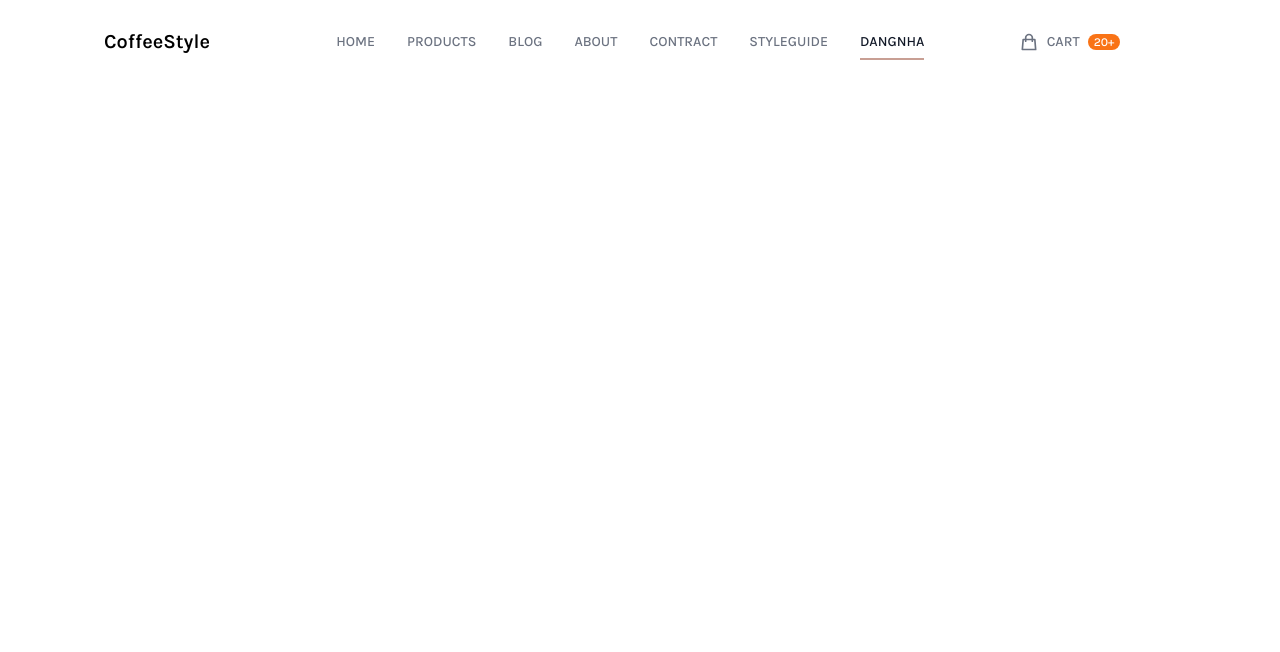
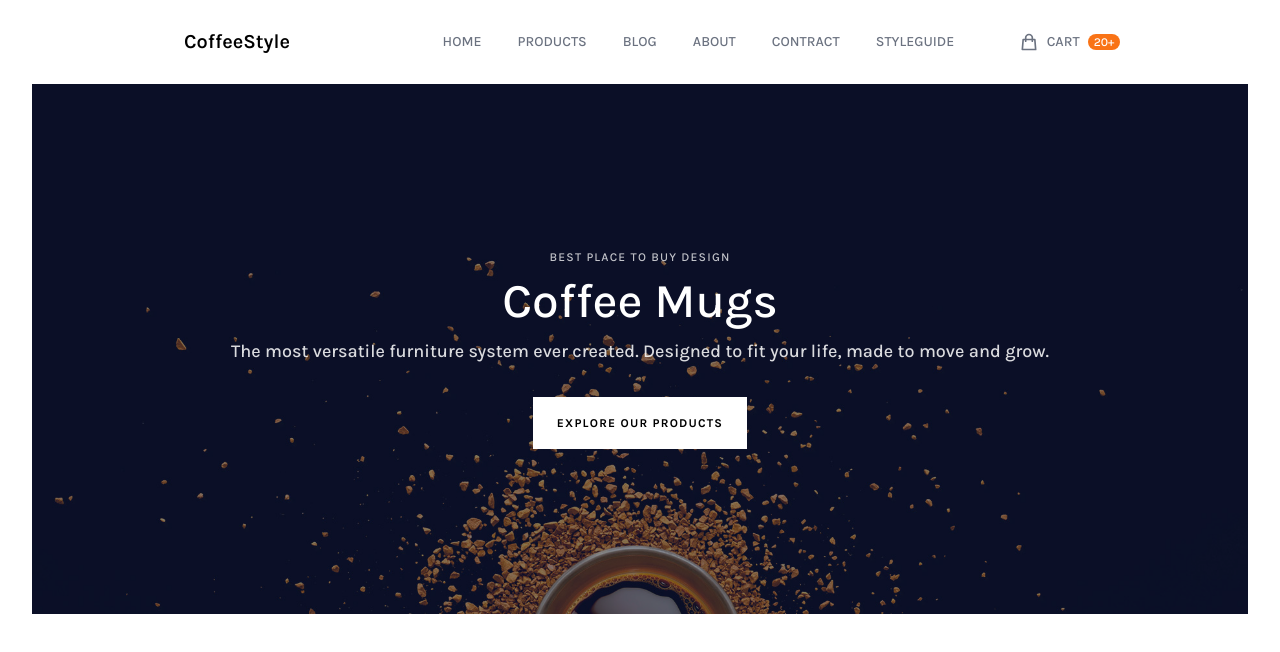
Before and after one commit to dangnha/my-first-tailwind-web, a website: page public/index.html in a window 1280 px wide. Drawn offline with Linux system fonts and the light colour scheme.

Commit message:
Add Slider

```diff
--- a/public/index.html
+++ b/public/index.html
@@ -18,12 +18,13 @@
             <!-- Header -->
             <div class="header py-6 mr-8 lg:mx-10">
                 <div class="nav flex flex-row justify-between items-center relative">
-                    <div class="logo basic-2/6 text-center text-xl font-semibold cursor-pointer px-8">
+                    <div class="logo basic-2/6 text-center text-xl font-semibold cursor-pointer px-8 lg:pl-28">
                         <a href="#">CoffeeStyle</a>
                     </div>
 
+                    <!-- navigation -->
 
-                    <ul id="nav-menu" class=" hidden basis-3/6 lg:flex lg:justify-end lg:gap-8 uppercase text-sm text-gray-500">
+                    <ul id="nav-menu" class=" hidden basis-3/6 lg:flex lg:justify-end lg:gap-9 uppercase text-sm text-gray-500">
                         <li class="top-menu-item">
                             <a href="">home</a>
                         </li>
@@ -42,11 +43,12 @@
                         <li class="top-menu-item">
                             <a href="">styleguide</a>
                         </li>
-                        <li class="top-menu-item top-menu-item-active">
+                        <!-- <li class="top-menu-item top-menu-item-active">
                             <a href="https://github.com/dangnha" target="blank">dangnha</a>
-                        </li>
+                        </li> -->
                     </ul>
 
+                    <!-- Cart logo -->
 
                     <ul class="cart basis-3/6 lg:basis-1/6  text-sm text-gray-500  flex lg:justify-start justify-end font-medium uppercase">
                         <li>
@@ -60,23 +62,32 @@
                         </li>
                     </ul>
 
+                    <!-- Menu hidden -->
                     <div class="menu-hidden basis-1/6 lg:hidden px-5 flex items-center cursor-pointer">
                         <svg id="nav-menu-toggle" xmlns="http://www.w3.org/2000/svg" class="h-6 w-6" fill="none" viewBox="0 0 24 24" stroke="currentColor" stroke-width="2">
                             <path stroke-linecap="round" stroke-linejoin="round" d="M4 6h16M4 12h16M4 18h16" />
-                          </svg>
+                        </svg>
                     </div>
 
-                    <!-- <div class="menu-hide">
-
-                    </div> -->
                 </div>
             </div>
 
             <!-- Body page -->
             <div id="body-page">
                 <!-- Slide -->
-                <div class="slide">
-
+                <div class="slide h-[530px] bg-[url(./img/slider.jpg)] bg-cover bg-no-repeat bg-bottom">
+                    <div class="w-full h-full flex justify-center items-center bg-gray-900 bg-opacity-50">
+                        <div class="text-white text-center">
+                            <div class="tracking-widest uppercase text-xs opacity-75">best place to buy design</div>
+                            <div class="text-5xl my-3 ">Coffee Mugs</div>
+                            <div class="text-lg mb-8 opacity-[0.85] px-3">
+                                The most versatile furniture system ever created. Designed to fit your life, made to move and grow.
+                            </div>
+                            <button class="tracking-widest uppercase text-xs bg-white text-black outline-none px-6 py-[18px] font-bold hover:bg-slate-200">
+                                explore our products
+                            </button>
+                        </div>
+                    </div>
                 </div>
 
                 <!-- content -->
```
Also changed, not shown: public/img/slider.jpg (added), public/output.css.
